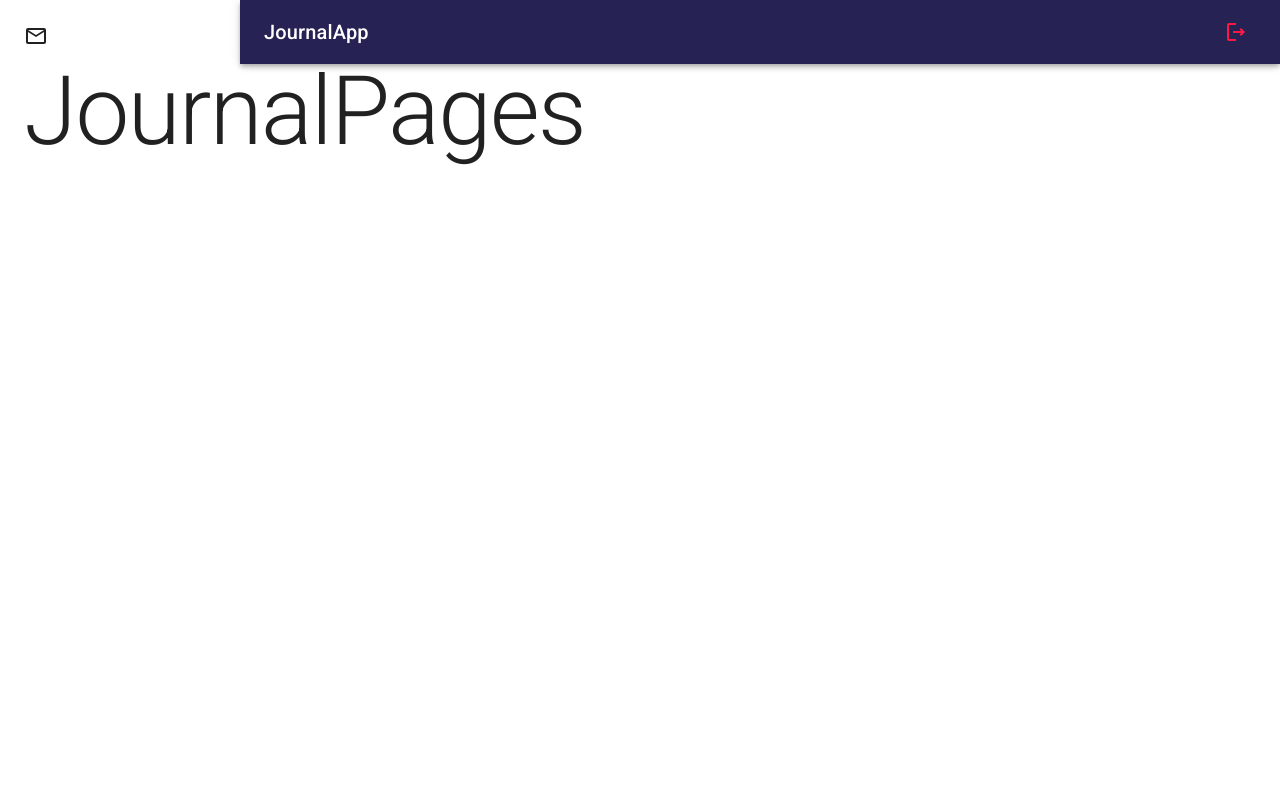
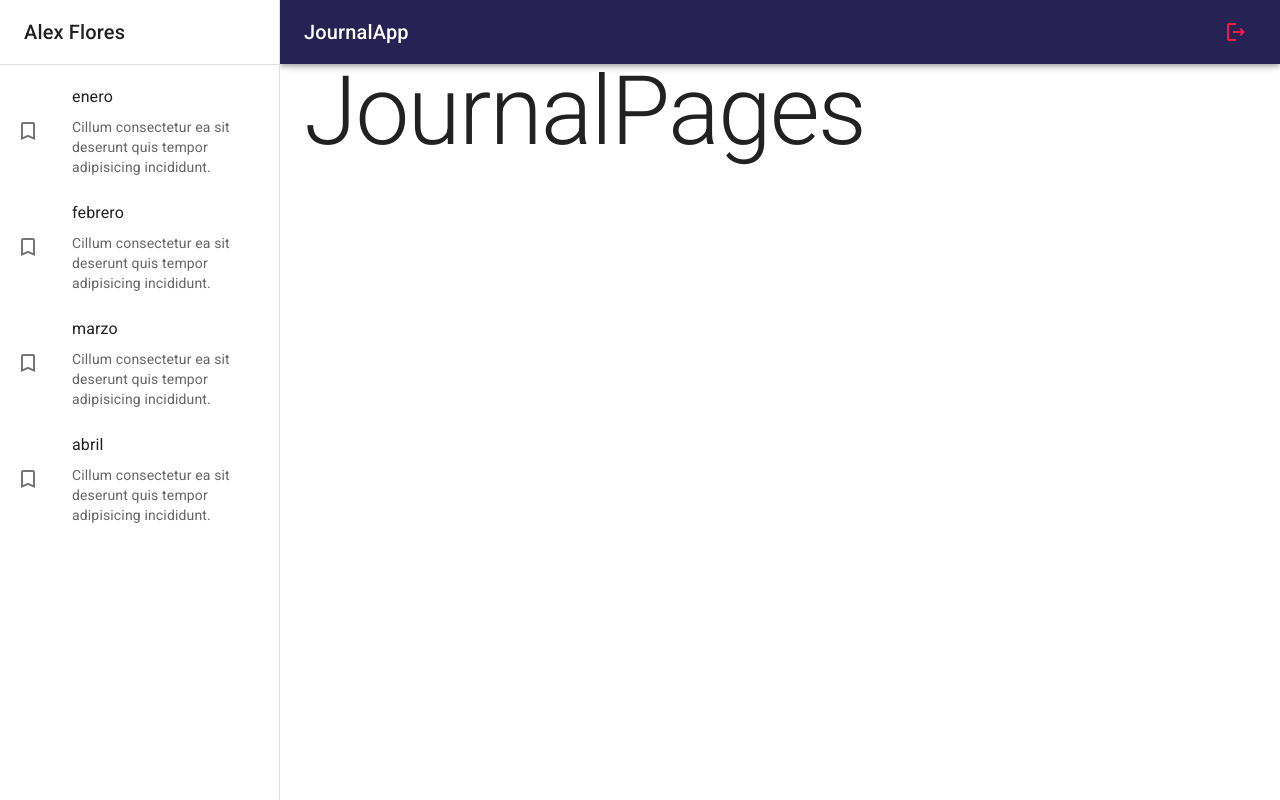
Before and after one commit to AlexisFlores17/Journal-app, a React (Vite) app: page / in a window 1280 px wide. Built offline with nearby package versions, Linux system fonts and the light colour scheme.

Commit message:
feat: :sparkles: SideBar
create SideBar

```diff
--- /dev/null
+++ b/src/journal/components/SideBar.tsx
@@ -0,0 +1,51 @@
+import { TurnedInNot } from "@mui/icons-material";
+import { Box, Divider, Drawer, Grid2, List, ListItem, ListItemButton, ListItemIcon, ListItemText, Toolbar, Typography } from "@mui/material";
+
+interface Props {
+    drawerWidth?: number;
+  }
+
+export const SideBar = ({drawerWidth=240}:Props) => {
+
+  return (
+    <Box
+        component="nav"
+        sx={{width:{sm:drawerWidth}, flexShrink:{sm:0}}}
+    >
+        <Drawer
+            variant="permanent"
+            open
+            sx={{
+                display:{xs:"block"},
+                "& .MuiDrawer-paper":{width:drawerWidth}
+            }}
+        >
+            <Toolbar>
+                <Typography variant="h6" noWrap component="div">
+                    Alex Flores
+                </Typography>
+            </Toolbar>
+            <Divider />
+            <List>
+                {
+                    ["enero","febrero","marzo", "abril"].map( text =>(
+                        <ListItem key={text} disablePadding>
+                            <ListItemButton >
+                                <ListItemIcon>
+                                    <TurnedInNot />
+                                </ListItemIcon>
+                                <Grid2 container>
+                                    <ListItemText primary={text} />
+                                    <ListItemText secondary="Cillum consectetur ea sit deserunt quis tempor adipisicing incididunt." />
+                                </Grid2>
+                            </ListItemButton>
+                        </ListItem>
+                    ))
+                }
+            </List>
+        </Drawer>
+
+    </Box>
+  )
+
+}
--- /dev/null
+++ b/src/journal/components/index.ts
@@ -0,0 +1,2 @@
+export * from "./NavBar";
+export * from "./SideBar";
--- a/src/journal/layout/JournalLayout.tsx
+++ b/src/journal/layout/JournalLayout.tsx
@@ -1,16 +1,17 @@
 import { Box } from "@mui/material"
 import React from "react"
-import { NavBar } from "../components/NavBar";
+import { SideBar , NavBar} from "../components";
 
 interface Props {
     children: React.ReactNode
 }
 
-const drawerWidth = 240;
+const drawerWidth = 280;
 
 export const JournalLayout = ({children}:Props) => {
   return (
     <Box sx={{ display:"flex"}}>
+        <SideBar drawerWidth={drawerWidth} />
         <NavBar drawerWidth={drawerWidth} />
         <Box component="main" sx={{ flexGrow: 1, p: 3 }}>
             {children}
```
